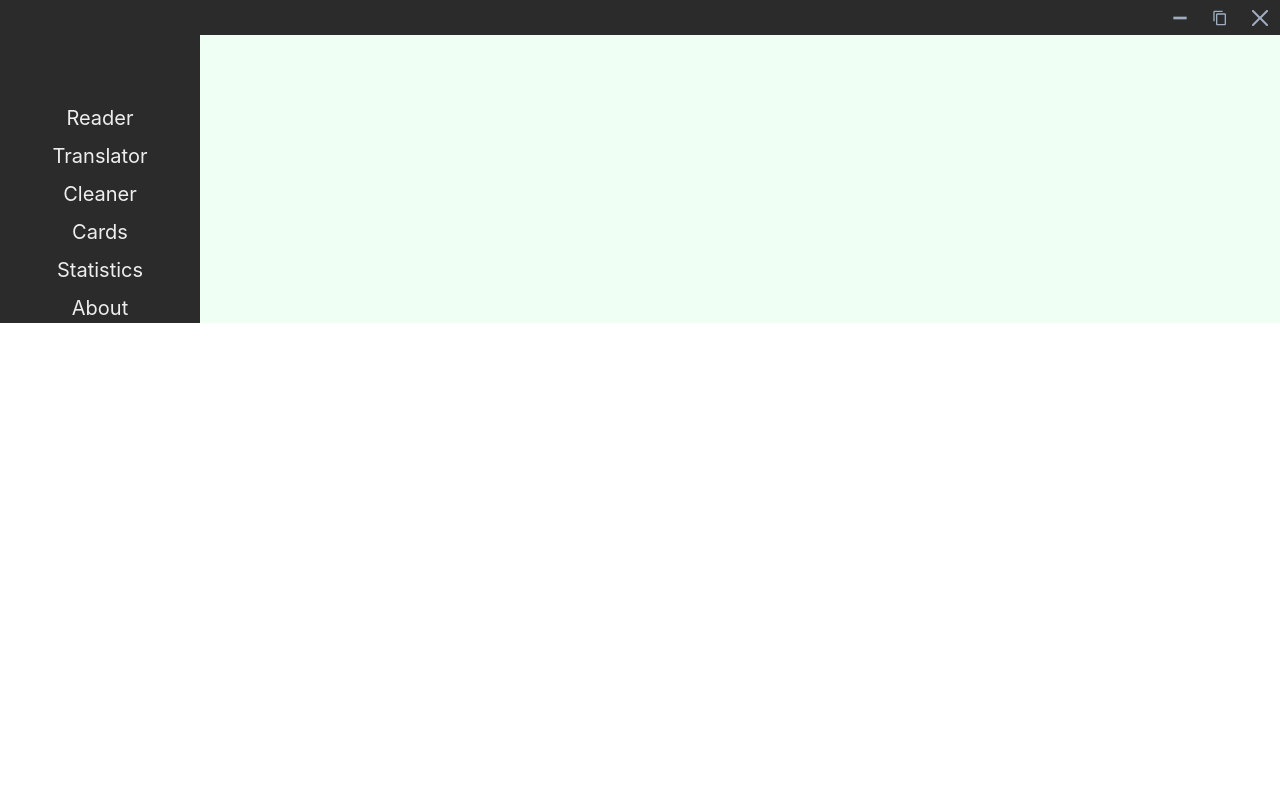
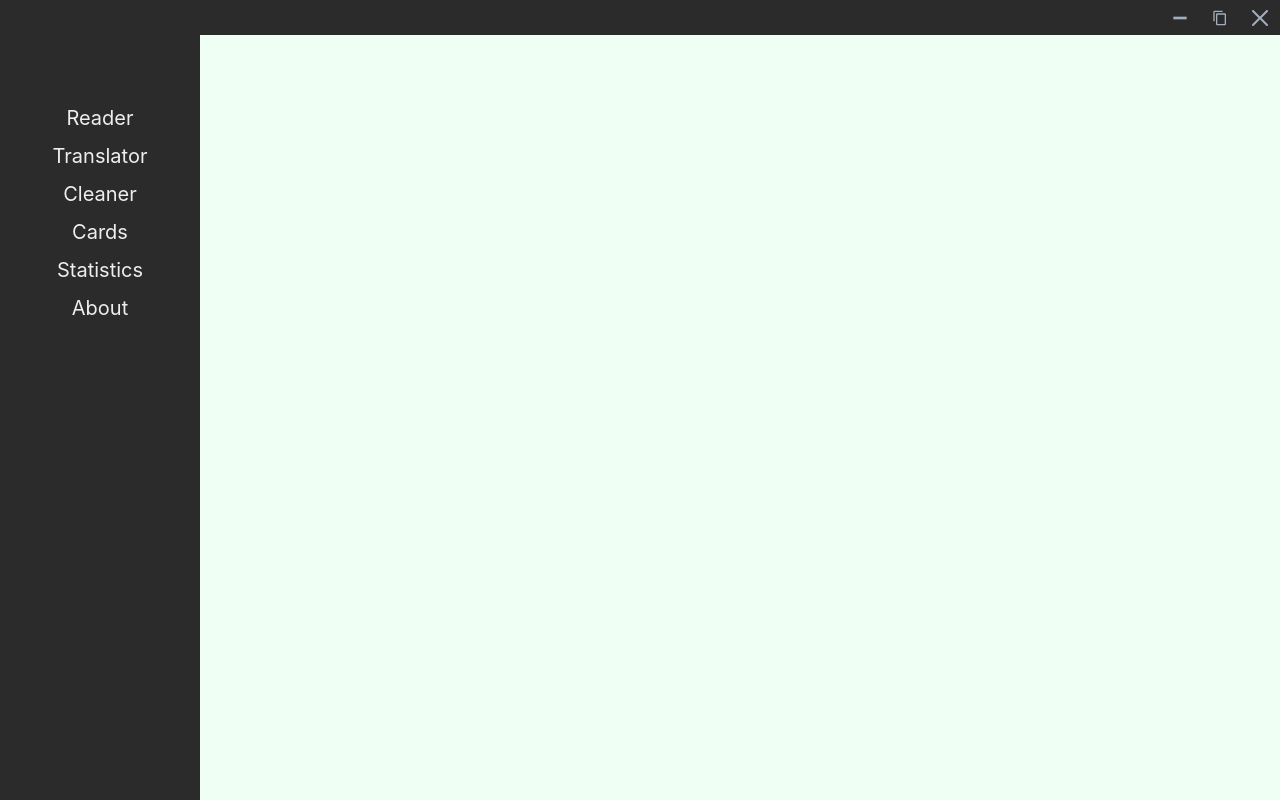
Before and after one commit to Stevenree/EE_SeniorProj, a React (Create React App) app in the folder frontend/: page / in a window 1280 px wide. Built offline with nearby package versions, Linux system fonts and the light colour scheme; the HTML template or start-up script is replaced by a standard one.

Commit message:
Fix #root css rendering issue

```diff
--- a/frontend/src/App.css
+++ b/frontend/src/App.css
@@ -12,7 +12,7 @@
         animation: App-logo-spin infinite 20s linear;
     }
 }
-html, body, #app, #app>div{
+html, body, #app, #root, #app>div{
     margin:0px;
     height:100%;
     background: salmon;
```
